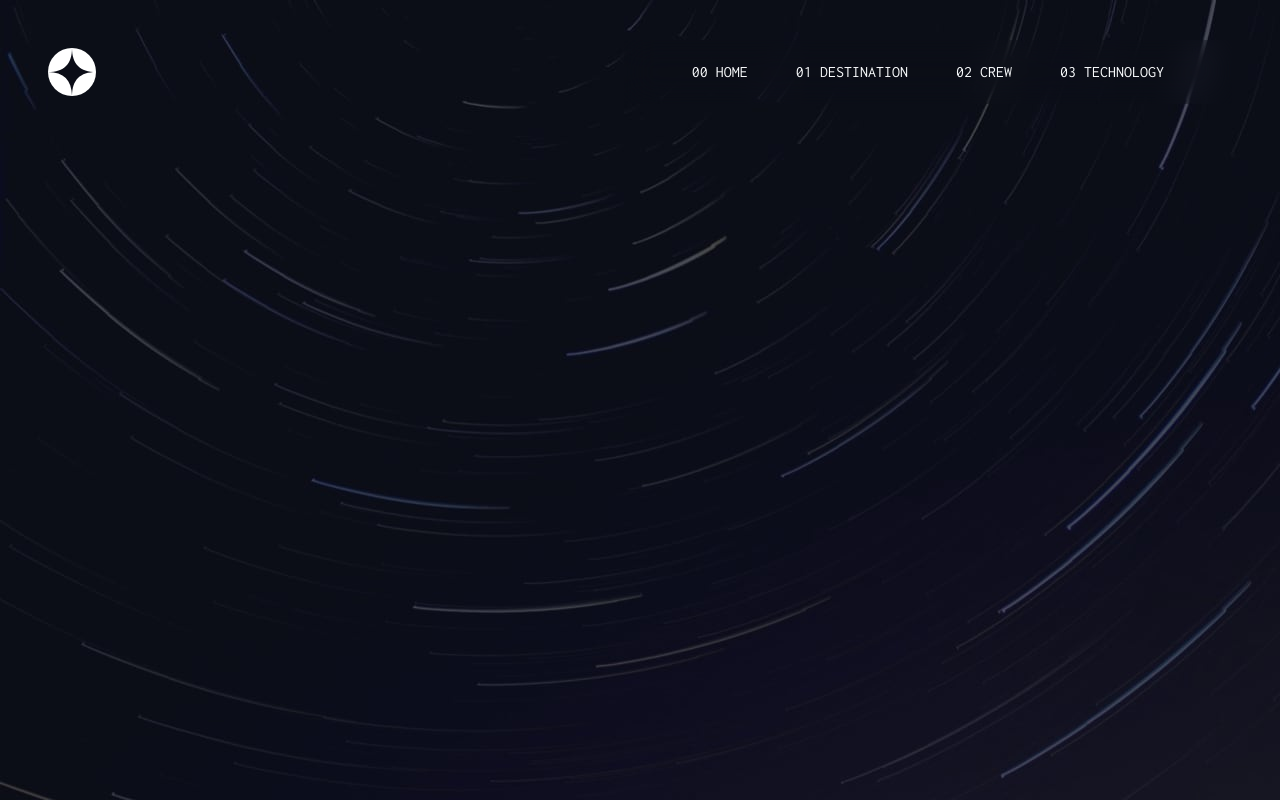
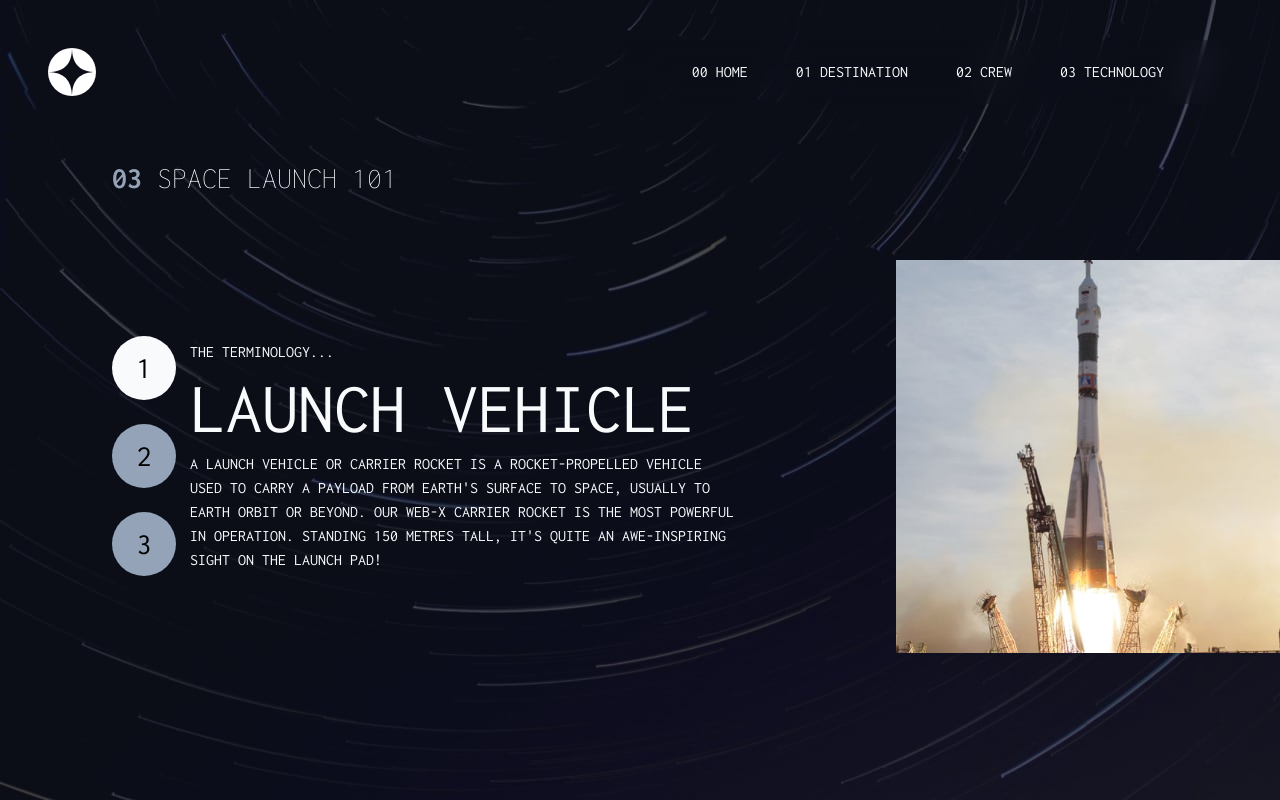
Before and after one commit to surya-tamang/space-tourism, a React (Vite) app: page /space-tourism/technology in a window 1280 px wide. Built offline with nearby package versions, Linux system fonts and the light colour scheme; a web font is replaced by a local one.

Commit message:
technology page

```diff
--- a/src/data.json
+++ b/src/data.json
@@ -53,26 +53,26 @@
   ],
   "technology": [
     {
-      "name": "Launch vehicle",
+      "techName": "Launch vehicle",
       "images": {
-        "portrait": "./assets/technology/image-launch-vehicle-portrait.jpg",
-        "landscape": "./assets/technology/image-launch-vehicle-landscape.jpg"
+        "portrait": "src/assets/technology/image-launch-vehicle-portrait.jpg",
+        "landscape": "src/assets/technology/image-launch-vehicle-landscape.jpg"
       },
       "description": "A launch vehicle or carrier rocket is a rocket-propelled vehicle used to carry a payload from Earth's surface to space, usually to Earth orbit or beyond. Our WEB-X carrier rocket is the most powerful in operation. Standing 150 metres tall, it's quite an awe-inspiring sight on the launch pad!"
     },
     {
-      "name": "Spaceport",
+      "techName": "Spaceport",
       "images": {
-        "portrait": "./assets/technology/image-spaceport-portrait.jpg",
-        "landscape": "./assets/technology/image-spaceport-landscape.jpg"
+        "portrait": "src/assets/technology/image-spaceport-portrait.jpg",
+        "landscape": "src/assets/technology/image-spaceport-landscape.jpg"
       },
       "description": "A spaceport or cosmodrome is a site for launching (or receiving) spacecraft, by analogy to the seaport for ships or airport for aircraft. Based in the famous Cape Canaveral, our spaceport is ideally situated to take advantage of the Earth’s rotation for launch."
     },
     {
-      "name": "Space capsule",
+      "techName": "Space capsule",
       "images": {
-        "portrait": "./assets/technology/image-space-capsule-portrait.jpg",
-        "landscape": "./assets/technology/image-space-capsule-landscape.jpg"
+        "portrait": "src/assets/technology/image-space-capsule-portrait.jpg",
+        "landscape": "src/assets/technology/image-space-capsule-landscape.jpg"
       },
       "description": "A space capsule is an often-crewed spacecraft that uses a blunt-body reentry capsule to reenter the Earth's atmosphere without wings. Our capsule is where you'll spend your time during the flight. It includes a space gym, cinema, and plenty of other activities to keep you entertained."
     }
--- a/src/pages/Technology.jsx
+++ b/src/pages/Technology.jsx
@@ -1,7 +1,46 @@
-import React from "react";
+import React, { useState } from "react";
+import Heading from "../components/Heading";
+import dataJson from "../data.json";
 
 const Technology = () => {
-  return <div className="technology_page min-h-screen w-full"></div>;
+  const techData = dataJson.technology;
+  const [currentIndex, setCurrentIndex] = useState(0); // Use array destructuring
+  console.log(currentIndex);
+
+  return (
+    <div className="technology_page min-h-screen w-full flex items-start pt-32 flex-col pb-12">
+      <Heading title={"space launch 101"} index={"03"} />
+      <div className="h-auto ml-28 mt-16 flex">
+        <div className="h-auto w-2/12 flex items-start justify-center flex-col gap-6">
+          {techData.map((item, index) => {
+            return (
+              <button
+                key={index}
+                className={`h-16 w-16 ${index===currentIndex ? 'bg-slate-50': 'bg-slate-400'} rounded-full flex items-center justify-center text-3xl`}
+                onClick={() => setCurrentIndex(index)}
+              >
+                {index + 1}
+              </button>
+            );
+          })}
+        </div>
+        <div className="flex justify-between items-center">
+          <div className="w-6/12 text-slate-50 flex flex-col gap-2 uppercase">
+            <p>the terminology...</p>
+            <h1 className="text-7xl">{techData[currentIndex].techName}</h1>
+            <p>{techData[currentIndex].description}</p>
+          </div>
+          <div>
+            <img
+              src={techData[currentIndex].images.portrait}
+              alt={techData[currentIndex].techName}
+              className="w-96"
+            />
+          </div>
+        </div>
+      </div>
+    </div>
+  );
 };
 
 export default Technology;
```
